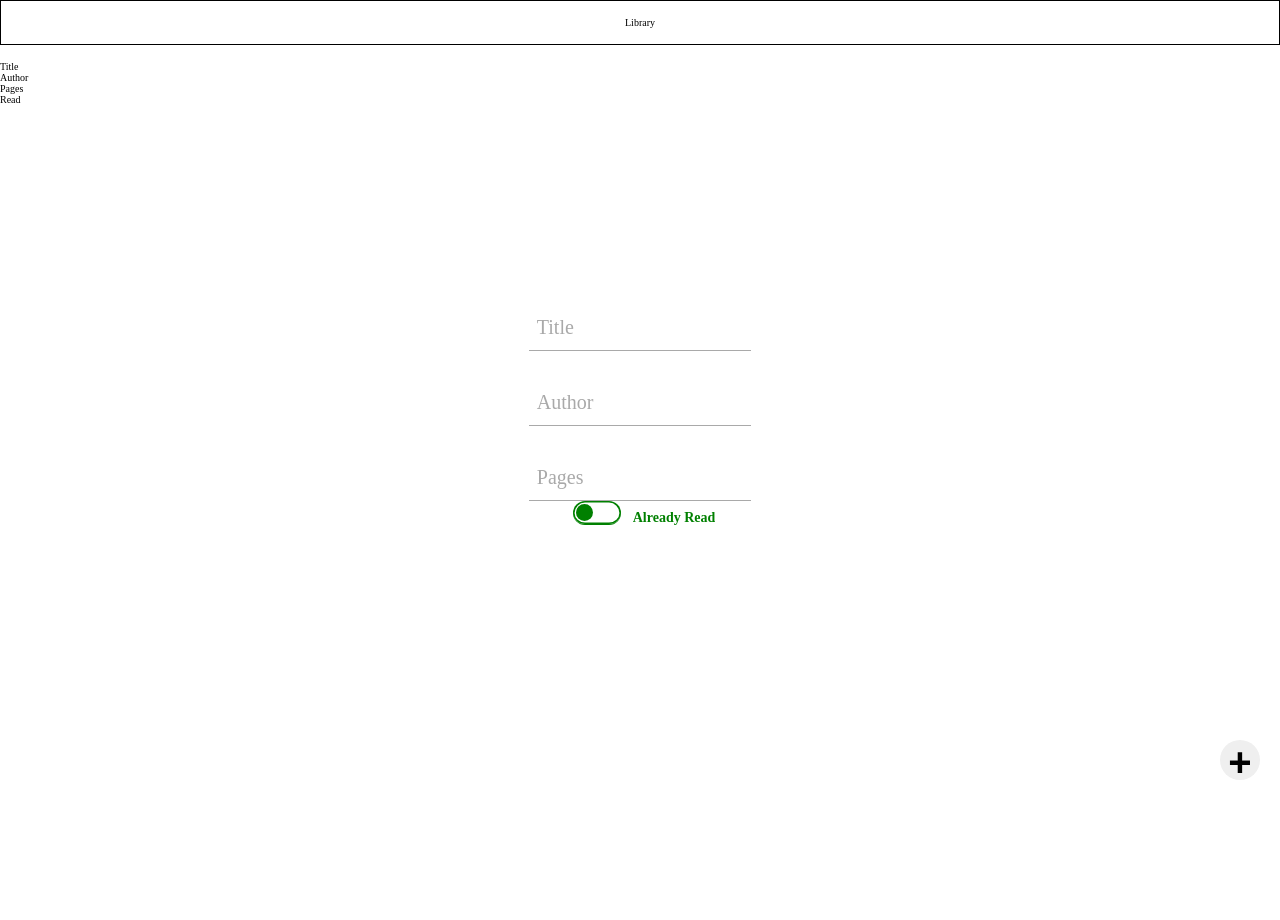
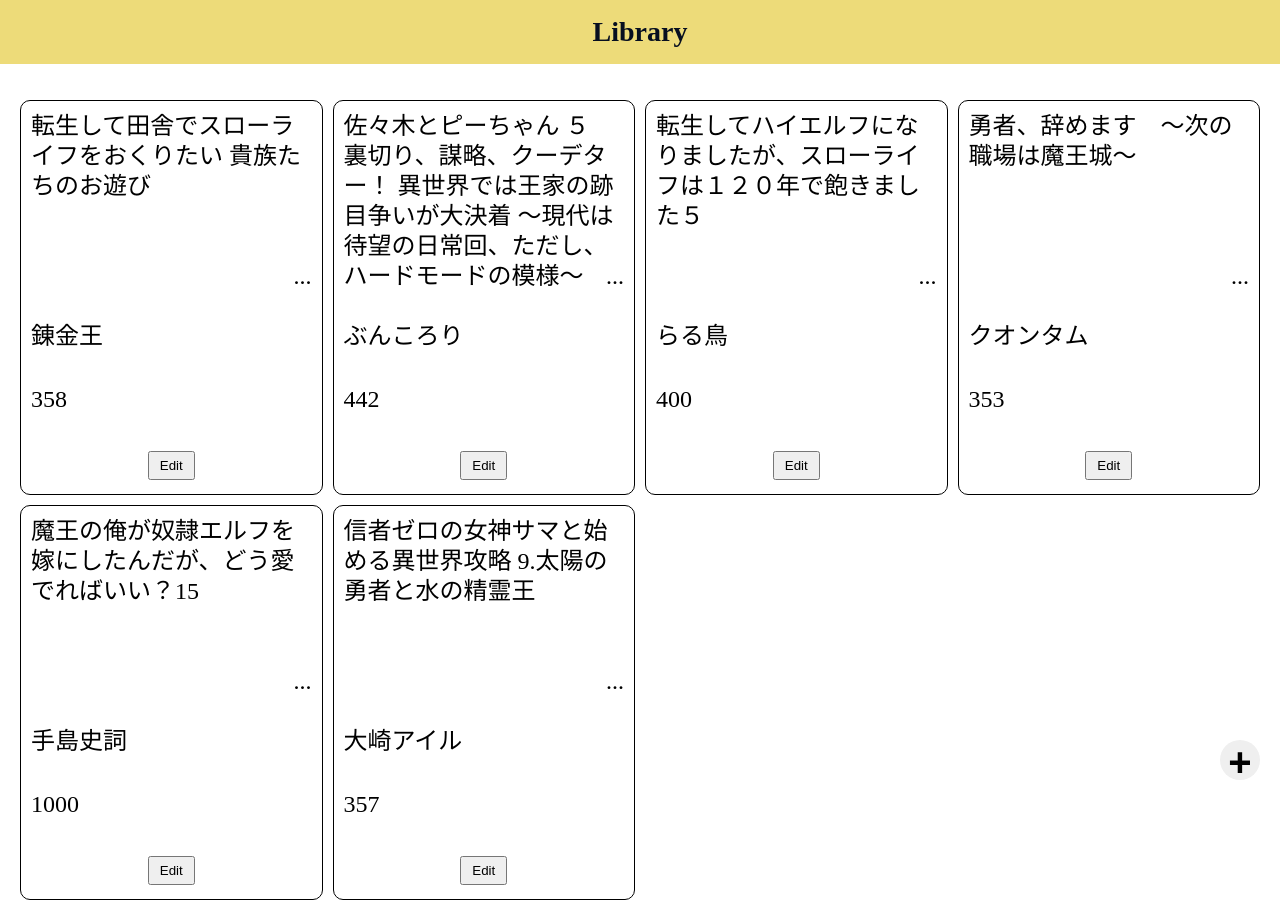
Before and after one commit to WingHaa/library, a plain HTML site: page index.html in a window 1280 px wide. Before the commit the page ends 800 px from the top, so only its background shows below. Drawn offline with Linux system fonts and the light colour scheme.

Commit message:
Finished styling the input modal and added some styling for book

```diff
--- a/index.html
+++ b/index.html
@@ -22,27 +22,81 @@
         <label for="author">Author</label>
       </div>
       <div class="form-input">
-        <input id="pages" type="number" min="1" max ="10000" placeholder=" " required>
+        <input id="pages" type="number" min="1" max="10000" placeholder=" " required>
         <label for="pages">Pages</label>
-				<span></span>
+        <span></span>
       </div>
       <div class="read">
         <input id="toggle" class="toggle" type="checkbox" role="switch" name="toggle" value="read">
         <label for="toggle" class="slot">
-          <span class="slot__label">Already Read</span>
-          <span class="slot__label">Haven't Read</span>
+          <span class="slot-label">Haven't Read</span>
+          <span class="slot-label">Already Read</span>
         </label>
       </div>
+      <button type="submit" class="submit">Add book to libarry</button>
+      <button class="exit">X</button>
     </form>
   </div>
   <div class="header">Library</div>
   <div class="shelf">
     <div class="book">
       <ul>
-        <li>Title</li>
-        <li>Author</li>
-        <li>Pages</li>
-        <li>Read</li>
+        <li>転生して田舎でスローライフをおくりたい 貴族たちのお遊び</li>
+        <li>錬金王</li>
+        <li>358</li>
+        <li>
+          <button class="edit">Edit</button>
+        </li>
+      </ul>
+    </div>
+    <div class="book">
+      <ul>
+        <li>佐々木とピーちゃん ５ 裏切り、謀略、クーデター！ 異世界では王家の跡目争いが大決着 ～現代は待望の日常回、ただし、ハードモードの模様～【電子特典付き】</li>
+        <li>ぶんころり</li>
+        <li>442</li>
+        <li>
+          <button class="edit">Edit</button>
+        </li>
+      </ul>
+    </div>
+    <div class="book">
+      <ul>
+        <li>転生してハイエルフになりましたが、スローライフは１２０年で飽きました５</li>
+        <li>らる鳥 </li>
+        <li>400</li>
+        <li>
+          <button class="edit">Edit</button>
+        </li>
+      </ul>
+    </div>
+    <div class="book">
+      <ul>
+        <li>勇者、辞めます　～次の職場は魔王城～</li>
+        <li>クオンタム</li>
+        <li>353</li>
+        <li>
+          <button class="edit">Edit</button>
+        </li>
+      </ul>
+    </div>
+    <div class="book">
+      <ul>
+        <li>魔王の俺が奴隷エルフを嫁にしたんだが、どう愛でればいい？15</li>
+        <li>手島史詞</li>
+        <li>1000</li>
+        <li>
+          <button class="edit">Edit</button>
+        </li>
+      </ul>
+    </div>
+    <div class="book">
+      <ul>
+        <li>信者ゼロの女神サマと始める異世界攻略 9.太陽の勇者と水の精霊王</li>
+        <li>大崎アイル</li>
+        <li>357</li>
+        <li>
+          <button class="edit">Edit</button>
+        </li>
       </ul>
     </div>
   </div>
--- a/style.css
+++ b/style.css
@@ -2,6 +2,14 @@
   margin: 0;
   padding: 0;
   box-sizing: border-box;
+  --valid-border: #22c61d;
+  --invalid-border: #ff0000;
+  --unread-bg: #f3df7c;
+  --read-bg: #77e3ca;
+  --input-bg: hsl(242, 80%, 88%);
+  --header-text-color: #070f20;
+  --book-text-size: 2.4rem;
+  --book-height: 39.5rem;
 }
 
 html {
@@ -10,18 +18,69 @@ html {
 
 .shelf {
   display: grid;
-  grid-template-columns: repeat(auto-fit, minmax(250px, 1fr));
+  grid-template-columns: repeat(auto-fit, minmax(50ch, 1fr));
+  gap: 1rem;
+  padding: 2rem;
 }
 
-ul {
+.book {
+  border: 1px solid #000;
+  border-radius: 1rem;
+  font-size: var(--book-text-size);
+  padding: 1rem;
+  height: var(--book-height);
+}
+
+.book ul {
+  gap: 3rem;
   list-style: none;
+  display: grid;
+  grid-template-rows: 18rem 1fr 1fr 1fr;
+  --lh: 3.0rem;
+  line-height: var(--lh);
+}
+
+.book ul li:first-child {
+  position: relative;
+  overflow: hidden;
+  --max-lines: 6;
+  max-height: calc(var(--lh) * var(--max-lines));
+  padding-right: 1rem;
+}
+
+.book ul li:first-child::before {
+  position: absolute;
+  content: "...";
+  inset-block-end: 0;
+  inset-inline-end: 0;
+}
+
+.book ul li:first-child:after {
+  content: "";
+  position: absolute;
+  inset-inline-end: 0;
+  /* "right" */
+  width: 1rem;
+  height: 1rem;
+  background: white;
+}
+
+.book ul li:last-child {
+  justify-self: center;
+}
+
+.edit {
+  padding: 0.5rem 1rem;
 }
 
 .header {
   text-align: center;
   padding: 16px;
-  border: 1px solid;
   margin-bottom: 16px;
+  background-color: rgb(237, 219, 121);
+  font-weight: bold;
+  color: var(--header-text-color);
+  font-size: 2.8rem;
 }
 
 .add {
@@ -37,26 +96,32 @@ ul {
 }
 
 .modal {
+  display: none;
+  justify-content: center;
+  align-items: center;
   position: fixed;
   z-index: 1;
   top: 0;
   left: 0;
   height: 100%;
   width: 100%;
-  display: flex;
-  justify-content: center;
 }
 
 form {
+  position: relative;
   display: grid;
   justify-items: center;
   align-content: center;
-  grid-template-columns: 1fr;
+  gap: 3rem;
+  height: fit-content;
+  background: var(--input-bg);
+  padding: 4rem 2rem 2rem;
+  border-radius: 1rem;
+  height: var(--book-height);
 }
 
-.form-input {
+.modal .form-input {
   position: relative;
-  margin-top: 3rem;
 }
 
 input {
@@ -64,74 +129,76 @@ input {
   width: 25ch;
   padding-top: 2rem;
   padding-left: 0.7rem;
-  font-size: 1.6rem;
+  font-size: var(--book-text-size);
   border: none;
   border-bottom: 1px solid #a9a9a9
 }
 
-label {
+.modal .form-input label {
   position: absolute;
   transition: all 0.3s ease-in-out;
   color: #a9a9a9;
-  font-size: 2rem;
-  left: 0.8rem;
-  top: 1rem;
+  font-size: 2.5rem;
+  left: 1rem;
+  transform: translateY(25%);
 }
 
-input:focus+label,
-input:not(:placeholder-shown)+label {
-  top: 0.5rem;
+.modal .form-input input:focus+label,
+.modal .form-input input:not(:placeholder-shown)+label {
+  top: 0.1rem;
   font-size: 1.4rem;
 }
 
-input:focus {
+.modal .form-input input:focus {
   outline: none;
 }
 
-input:focus:valid,
-input:valid:not(:placeholder-shown) {
-  border-bottom: 1px solid green;
+.modal .form-input input:focus:valid,
+.modal .form-input input:valid:not(:placeholder-shown) {
+  border: 1px solid var(--valid-border);
 }
 
-input:focus:invalid {
-  border-bottom: 1px solid red;
+.modal .form-input input:focus:invalid {
+  border: 1px solid var(--invalid-border);
 }
 
-input:valid:not(:placeholder-shown)+label {
-  color: green;
+.modal .form-input input:valid:not(:placeholder-shown)+label {
+  color: var(--valid-border);
 }
 
-input:invalid:not(:placeholder-shown)+label {
-  color: red;
+.modal .form-input input:invalid:not(:placeholder-shown)+label {
+  color: var(--invalid-border);
 }
 
-input:invalid:not(:placeholder-shown)+label+span::before {
+.modal .form-input input:invalid:not(:placeholder-shown)+label+span::before {
   content: "*Must be a value between 1 - 10000";
-  color: red;
+  color: var(--invalid-border);
   position: absolute;
   left: 0.5rem;
-  top: 5.3rem;
+  top: 4.3rem;
   font-size: 1.3rem;
 }
 
-input:valid {
-  color: green;
+.modal .form-input input:valid {
+  color: var(--valid-border);
 }
 
-input:invalid {
-  color: red;
+.modal .form-input input:invalid {
+  color: var(--invalid-border);
 }
 
 .read {
   display: flex;
   justify-content: center;
-  align-items: center;
+}
+
+.toggle {
+  background: var(--invalid-border);
 }
 
 .toggle,
 .toggle:before,
-.slot__label,
-.curtain {
+.slot-label {
   transition-property: background-color, transform, visibility;
   transition-duration: 0.25s;
   transition-timing-function: ease-in, cubic-bezier(0.6, 0.2, 0.4, 1.5), linear;
@@ -139,18 +206,17 @@ input:invalid {
 
 .toggle:before,
 .slot,
-.slot__label {
+.slot-label {
   display: block;
-  position: relative;
 }
 
-.toggle:before,
-.curtain {
+.toggle:before {
   position: absolute;
+  color: #fff;
 }
 
 .toggle:checked {
-  background-color: #2b7f3a;
+  background-color: var(--valid-border);
 }
 
 .toggle:focus {
@@ -185,21 +251,41 @@ input:invalid {
   transform: translateX(1.5em);
 }
 
-.toggle:checked~.slot .slot__label,
-.slot__label:nth-child(2) {
+.toggle:checked~.slot .slot-label,
+.slot-label:nth-child(2) {
   transform: translateY(-50%) scaleY(0);
 }
 
-.toggle:checked~.slot .slot__label:nth-child(2) {
+.toggle:checked~.slot .slot-label:nth-child(2) {
   transform: translateY(-100%) scaleY(1);
 }
 
-.slot {
+.modal .read .slot {
   color: transparent;
-  font-size: 1.5em;
+  font-size: var(--book-text-size);
+  line-height: 1.5;
   font-weight: bold;
-  line-height: 1;
-  overflow: hidden;
   height: 1em;
   color: #fff
 }
+
+#toggle {
+  border: inherit;
+  color: #fff;
+}
+
+.slot-label {
+  color: #000;
+}
+
+.exit {
+  position: absolute;
+  top: 1rem;
+  right: 2.5rem;
+  padding: 0.25rem 0.7rem;
+}
+
+.submit {
+  padding: 1rem;
+  font-weight: bold;
+}
```
